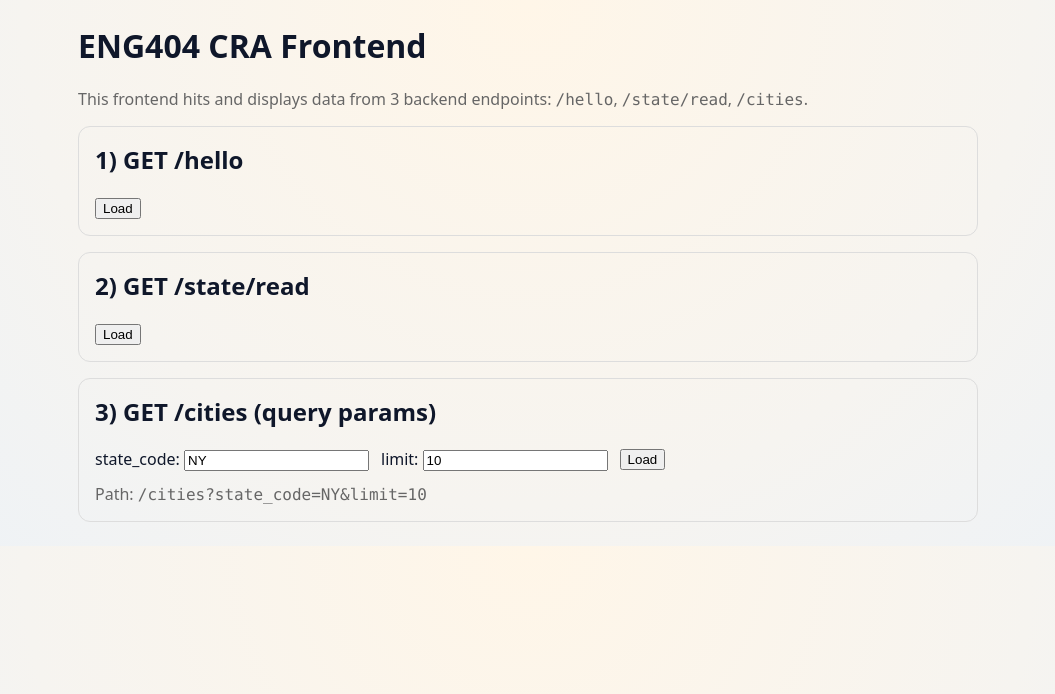
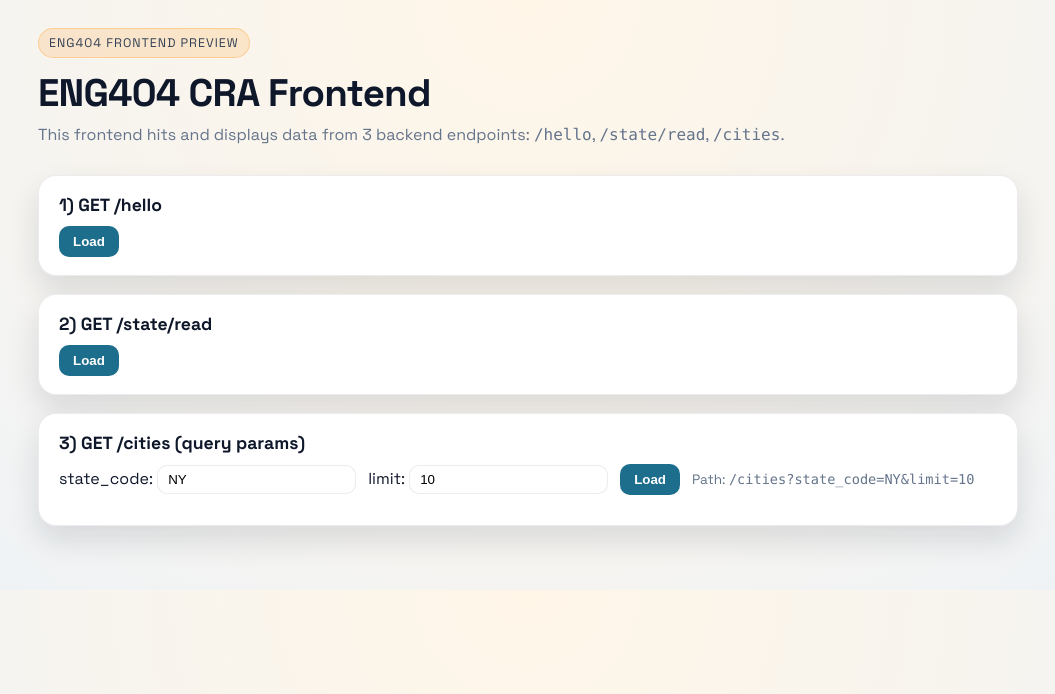
Before and after one commit to aLIcia118/eng404, a React (Create React App) app in the folder frontend/: page / in a window 1280 px wide. Shown: the top 694 px of the page, without its empty margins (112-1167 px from the left). Built offline with nearby package versions, Linux system fonts and the light colour scheme.

Commit message:
Use new frontend classes

```diff
--- a/frontend/src/App.js
+++ b/frontend/src/App.js
@@ -18,8 +18,8 @@ async function fetchJson(path) {
 
 function Card({ title, children }) {
   return (
-    <div style={{ border: "1px solid #ddd", borderRadius: 12, padding: 16, marginBottom: 16 }}>
-      <h2 style={{ marginTop: 0 }}>{title}</h2>
+    <div className="card">
+      <h2 className="card-title">{title}</h2>
       {children}
     </div>
   );
@@ -27,7 +27,7 @@ function Card({ title, children }) {
 
 function JsonBox({ value }) {
   return (
-    <pre style={{ background: "#f7f7f7", padding: 12, borderRadius: 10, overflowX: "auto" }}>
+    <pre className="json">
       {JSON.stringify(value, null, 2)}
     </pre>
   );
@@ -83,22 +83,23 @@ export default function App() {
   };
 
   return (
-    <div style={{ maxWidth: 900, margin: "24px auto", padding: "0 16px", fontFamily: "system-ui" }}>
-      <h1 style={{ marginTop: 0 }}>ENG404 CRA Frontend</h1>
-      <p style={{ color: "#666" }}>
+    <div className="app-shell">
+      <div className="badge">ENG404 Frontend Preview</div>
+      <h1 className="app-title">ENG404 CRA Frontend</h1>
+      <p className="app-subtitle">
         This frontend hits and displays data from 3 backend endpoints: <code>/hello</code>,{" "}
         <code>/state/read</code>, <code>/cities</code>.
       </p>
 
       <Card title="1) GET /hello">
-        <button onClick={loadHello}>Load</button>
-        {helloErr && <p style={{ color: "crimson" }}>{helloErr}</p>}
+        <button className="btn" onClick={loadHello}>Load</button>
+        {helloErr && <p className="path" style={{ color: "crimson" }}>{helloErr}</p>}
         {hello && <JsonBox value={hello} />}
       </Card>
 
       <Card title="2) GET /state/read">
-        <button onClick={loadStates}>Load</button>
-        {statesErr && <p style={{ color: "crimson" }}>{statesErr}</p>}
+        <button className="btn" onClick={loadStates}>Load</button>
+        {statesErr && <p className="path" style={{ color: "crimson" }}>{statesErr}</p>}
         {statesResp && (
           <>
             <p>
@@ -119,29 +120,29 @@ export default function App() {
       </Card>
 
       <Card title="3) GET /cities (query params)">
-        <div style={{ display: "flex", gap: 12, alignItems: "center", flexWrap: "wrap" }}>
+        <div className="controls">
           <label>
             state_code:&nbsp;
-            <input value={stateCode} onChange={(e) => setStateCode(e.target.value)} placeholder="NY" />
+            <input className="input" value={stateCode} onChange={(e) => setStateCode(e.target.value)} placeholder="NY" />
           </label>
           <label>
             limit:&nbsp;
-            <input value={limit} onChange={(e) => setLimit(e.target.value)} placeholder="10" />
+            <input className="input" value={limit} onChange={(e) => setLimit(e.target.value)} placeholder="10" />
           </label>
-          <button onClick={loadCities}>Load</button>
-          <span style={{ color: "#666" }}>
+          <button className="btn" onClick={loadCities}>Load</button>
+          <span className="path">
             Path: <code>{citiesPath}</code>
           </span>
         </div>
 
-        {citiesErr && <p style={{ color: "crimson" }}>{citiesErr}</p>}
+        {citiesErr && <p className="path" style={{ color: "crimson" }}>{citiesErr}</p>}
 
         {Array.isArray(cities) && (
           <>
             <p>
               Results: <b>{cities.length}</b>
             </p>
-            <ul>
+            <ul className="list">
               {cities.map((c, idx) => (
                 <li key={idx}>
                   <b>{c.name}</b> ({c.state_code})
```
